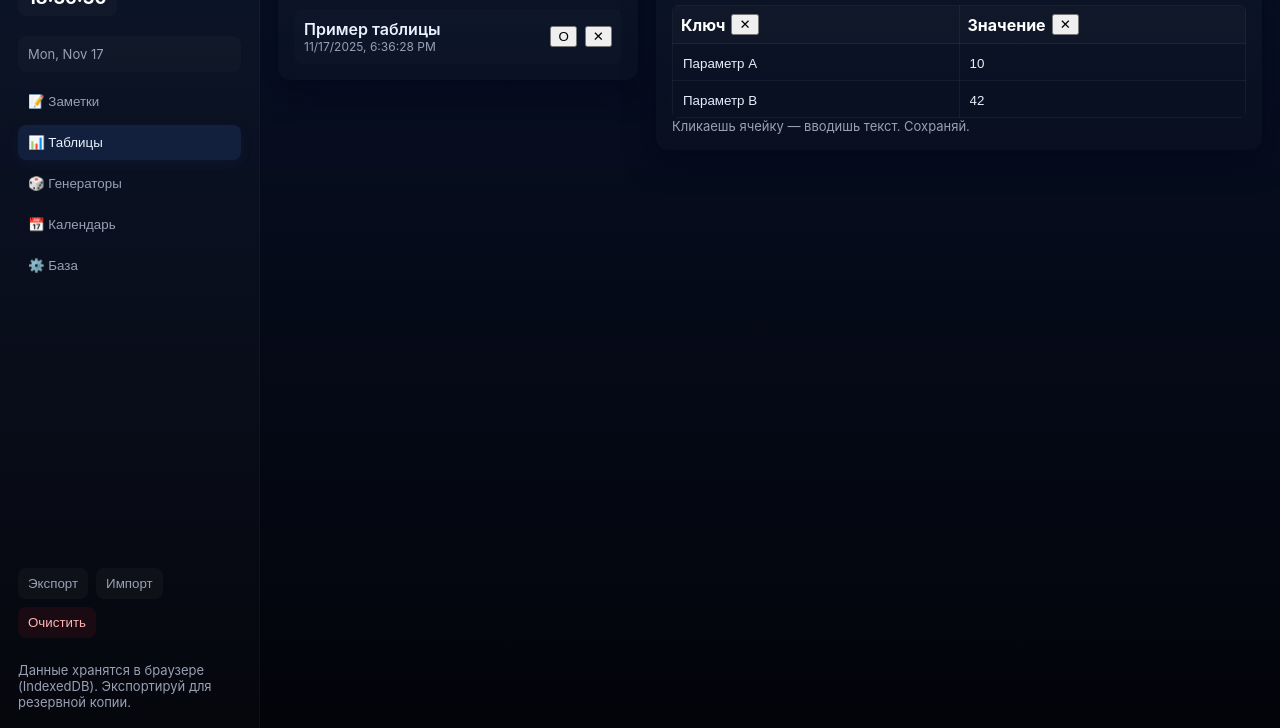
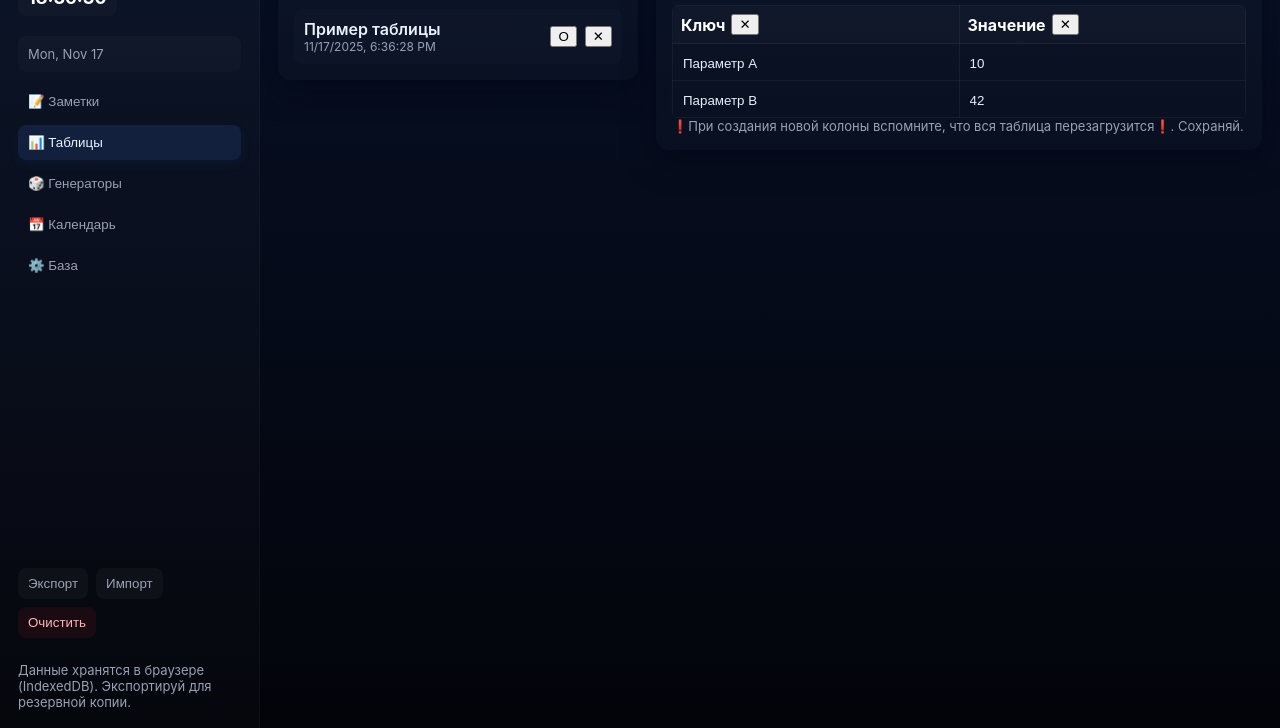
Before and after one commit to g0os/pcbase, a plain HTML site: page index.html in a window 1280 px wide. Both pictures are taken after a click on the button "📊 Таблицы". Shown: the part 72-800 px from the top of the page. Drawn offline with Linux system fonts and the light colour scheme.

Commit message:
Update index.html

```diff
--- a/index.html
+++ b/index.html
@@ -187,7 +187,7 @@
         <div style="overflow:auto; border-radius:6px; margin-top:8px">
           <table class="sheet" id="sheetTable"></table>
         </div>
-        <div class="muted">Кликаешь ячейку — вводишь текст. Сохраняй.</div>
+        <div class="muted">❗При создания новой колоны вспомните, что вся таблица перезагрузится❗. Сохраняй.</div>
       </div>
 
       <div id="generators-editor" style="display:none">
```
